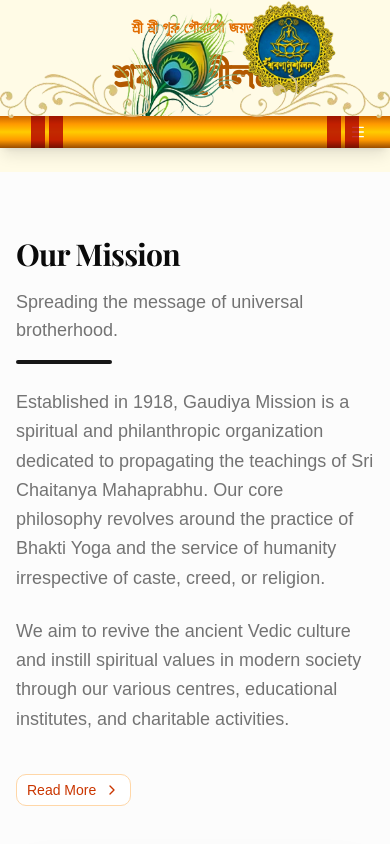
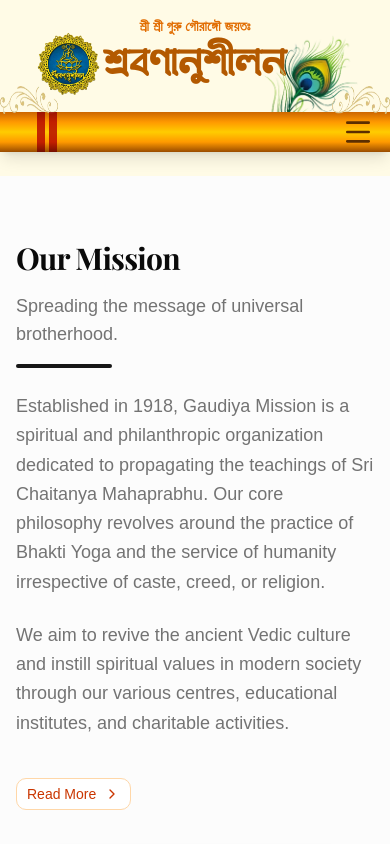
Before and after one commit to developer-shourav/shraban_anushilan_frontend, a Next.js app: page / in a window 390 px wide. Shown: the top 844 px of the page. Built offline with nearby package versions, Linux system fonts and the light colour scheme; a web font is replaced by a local one.

Commit message:
Navbar Mobile(Large) responsive doen

```diff
--- a/components/layout/Navbar.tsx
+++ b/components/layout/Navbar.tsx
@@ -3,8 +3,7 @@
 import { useState } from "react";
 import Link from "next/link";
 import { usePathname } from "next/navigation";
-import { Menu } from "lucide-react";
-import { Button } from "@/components/ui/button";
+import { MenuIcon } from "lucide-react";
 import {
   Sheet,
   SheetContent,
@@ -17,7 +16,6 @@
 import navEndDesign from "@/assets/images/header-ending.png";
 import featherDesign from "@/assets/images/feather.png";
 import ShrabananushilanLogo from "@/assets/logos/shrabananushilan.png";
-import ISKCON_Logo from "@/assets/logos/ISKCON-Logo.png";
 import Image from "next/image";
 
 const NAV_ITEMS = [
@@ -40,7 +38,7 @@
     <header className="w-full bg-[#FFFBE6]">
       {/* Top Logo Section (White Area) */}
       <div className="py-4">
-        <p className="text-center text-[#E16C00] font-bold mb-5">
+        <p className="text-center text-sm lg:text-[16px] text-[#E16C00] font-bold mb-0 lg:mb-5">
           শ্রী শ্রী গুরু গৌরাঙ্গৌ জয়তঃ
         </p>
         <div className="relative">
@@ -48,9 +46,9 @@
           <Image
             src={ShrabananushilanLogo}
             alt="Logo"
-            className="absolute left-60 bottom-1 h-24 w-auto"
+            className="absolute left-9 bottom-0 h-16 lg:left-60 lg:bottom-1 lg:h-24 w-auto"
           />
-          <h1 className=" text-[#B35900] text-4xl md:text-[80px] font-bold tracking-wide font-BanglaHeading text-center">
+          <h1 className=" text-[#B35900] text-[40px] md:text-[80px] font-bold tracking-wide font-BanglaHeading text-center">
             শ্রবণানুশীলন
           </h1>
         </div>
@@ -59,7 +57,7 @@
       {/* Flute Navigation Bar */}
       <div className="relative w-full  pb-6">
         <nav
-          className="relative h-8 flex items-center justify-center shadow-lg "
+          className="relative h-10 lg:h-8 flex items-center justify-center shadow-lg "
           style={{
             // Bamboo/Flute Gradient
             background:
@@ -67,20 +65,20 @@
           }}
         >
           {/* Left Red Border Group */}
-          <div className="absolute left-[8%] z-20 flex gap-1 h-full mix-blend-multiply">
-            <div className="w-3.5 h-full bg-[#b30000]/80" />
-            <div className="w-3.5 h-full bg-[#b30000]/80" />
+          <div className="absolute left-[9.5%] lg:left-[8%] z-20 flex gap-1 h-full mix-blend-multiply">
+            <div className="w-2 lg:w-3.5 h-full bg-[#b30000]/80" />
+            <div className="w-2 lg:w-3.5 h-full bg-[#b30000]/80" />
           </div>
 
           {/* Right Red Border Group */}
-          <div className="absolute right-[8%] z-20 flex gap-1 h-full mix-blend-multiply">
-            <div className="w-3.5 h-full bg-[#b30000]/80" />
-            <div className="w-3.5 h-full bg-[#b30000]/80" />
+          <div className="absolute right-[12%] lg:right-[8%] z-20 hidden lg:flex gap-1 h-full mix-blend-multiply">
+            <div className="w-2 lg:w-3.5 h-full bg-[#b30000]/80" />
+            <div className="w-2 lg:w-3.5 h-full bg-[#b30000]/80" />
           </div>
           {/* Left End Cap Image */}
           <Image
             src={navStaringDesign}
-            className="absolute left-0 -top-10.5 z-10"
+            className="w-14.5 h-7 lg:w-37.5 lg:h-11  absolute left-0  -top-6.5 lg:-top-10.5 z-10"
             alt=""
           />
 
@@ -108,7 +106,7 @@
           {/* Right End Cap Image */}
           <Image
             src={navEndDesign}
-            className="absolute right-0 -top-10.5 z-10"
+            className="w-14.5 h-7 lg:w-37.5 lg:h-11 absolute right-0 -top-6.5 lg:-top-10.5 z-10"
             alt=""
           />
 
@@ -116,9 +114,7 @@
           <div className="lg:hidden absolute right-4">
             <Sheet open={isOpen} onOpenChange={setIsOpen}>
               <SheetTrigger asChild>
-                <Button variant="ghost" size="icon" className="text-white">
-                  <Menu className="h-6 w-6" />
-                </Button>
+                <MenuIcon className="h-8 w-8 text-[#5C2E00] hover:text-white" />
               </SheetTrigger>
               <SheetContent>
                 <SheetTitle>Navigation</SheetTitle>
@@ -140,8 +136,8 @@
         </nav>
 
         {/* Peacock Feather Decoration */}
-        <div className="absolute right-36 bottom-14 pointer-events-none z-0">
-          <Image src={featherDesign} alt="" className="w-34" />
+        <div className="absolute right-8 bottom-16 lg:right-36 lg:bottom-14 pointer-events-none z-0">
+          <Image src={featherDesign} alt="" className=" w-24 lg:w-34" />
         </div>
       </div>
     </header>
```
